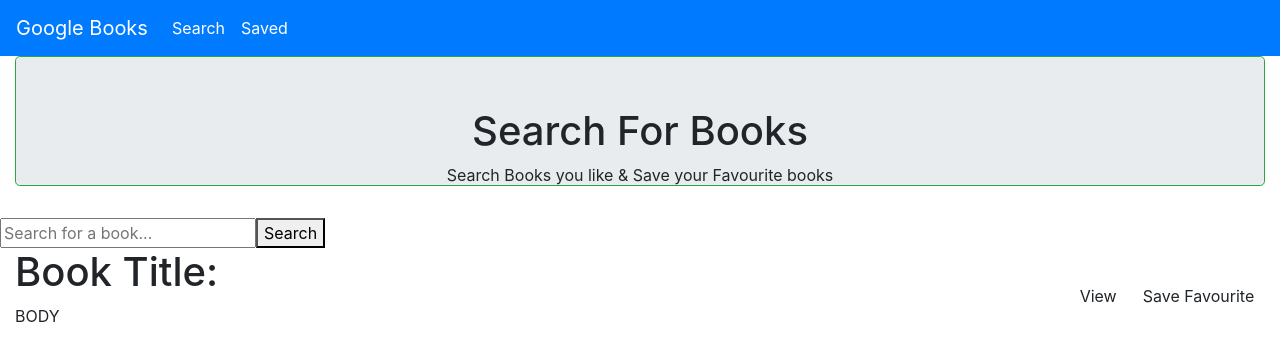
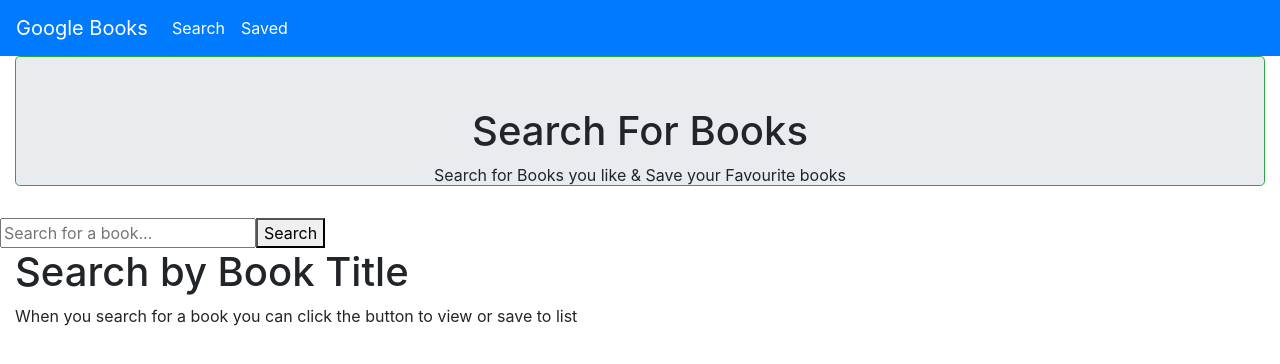
Before and after one commit to traceysaada/Google-books, a React (Create React App) app in the folder client/: page / in a window 1280 px wide. Shown: the top 364 px of the page. Built offline with nearby package versions, Linux system fonts and the light colour scheme.

Commit message:
added bookcards & tied up code

```diff
--- a/client/src/components/SearchPage.js
+++ b/client/src/components/SearchPage.js
@@ -1,8 +1,10 @@
-import React from 'react'
+import React from "react";
 import Jumbotron from "../components/Jumbotron";
 import { Col, Row, Container } from "../components/Grid";
 import UserSearch from "./UserSearch";
-import API from "../utils/ApiCalls"
+import API from "../utils/ApiCalls";
+
+import BooksCards from "./BooksCards";
 
 class SearchPage extends React.Component {
   state = {
@@ -10,20 +12,33 @@
     q: "",
   };
   getBooksFromGoogleAPI = () => {
-      console.log("searching", this.state.q)
-    API.getGoogleBooksSearch(this.state.q).then(results => console.log(results))
+    console.log("searching", this.state.q);
+    API.getGoogleBooksSearch(this.state.q).then((results) =>
+      this.setState({
+        books: results.data,
+      })
+    );
   };
-  handleUserInput = e => {
+  handleUserInput = (e) => {
     this.setState({
-        q: e.target.value
-    })
+      q: e.target.value,
+    });
   };
-  saveBookFromDatabase = (bookObject) => {
-    return;
+  saveBookFromDatabase = (bookId) => {
+    console.log("saved clicked", bookId);
+    const book = this.state.books.find((book) => book.id === bookId);
+    API.saveBook({
+      googleId: book.id,
+      title: book.volumeInfo.title,
+      description: book.volumeInfo.description,
+      image: "image placeholder",
+      authors: book.volumeInfo.authors,
+      link: book.volumeInfo.infoLink,
+    }).then(() => this.getBooksFromGoogleAPI());
   };
   handleSearch = (event) => {
     event.preventDefault();
-      console.log("Button blicked")
+
     this.getBooksFromGoogleAPI();
   };
   render() {
@@ -33,9 +48,8 @@
           <Row>
             <Col size="md-12">
               <Jumbotron>
-
                 <h1>Search For Books</h1>
-        <p>Search Books you like & Save your Favourite books</p>
+                <p>Search for Books you like & Save your Favourite books</p>
               </Jumbotron>
             </Col>
             <UserSearch
@@ -44,17 +58,44 @@
               handleUserInput={this.handleUserInput}
             />
           </Row>
+          <article>
+                <h1>Search by Book Title</h1>
+              </article>
+          {this.state.books.length ? (
+          this.state.books.map((book) => (
+            <BooksCards
+            key={book.id}
+            title={book.volumeInfo.title}
+            description={book.volumeInfo.description}
+            // image={book.volumnInfo.imageLinks.thumbnail}
+            link={book.volumeInfo.infoLink}
+            Button={() => (
+              <button
+              onClick={() => {
+                this.saveBookFromDatabase(book.id);
+              }}
+              >
               <Row>
             <Col size="md-10 md-offset-1">
-            <article>
-              <h1>Book Title:</h1>
-              <p>BODY</p>
-            </article>
             </Col>
             <button className="btn">View</button>
-            <button className="btn">Save Favourite</button>
 
           </Row>
+          <Row>
+            <Col size="md-10 md-offset-1">
+            </Col>
+            <button className="btn">Save as Favourite</button>
+          </Row>
+              </button>
+            )}
+            />
+            ))
+
+        ) : (
+
+          <p>When you search for a book you can click the button to view or save to list</p>
+        )}
+
         </Container>
       </>
     );
```
Lines whose indentation alone changed are shown as unchanged.
